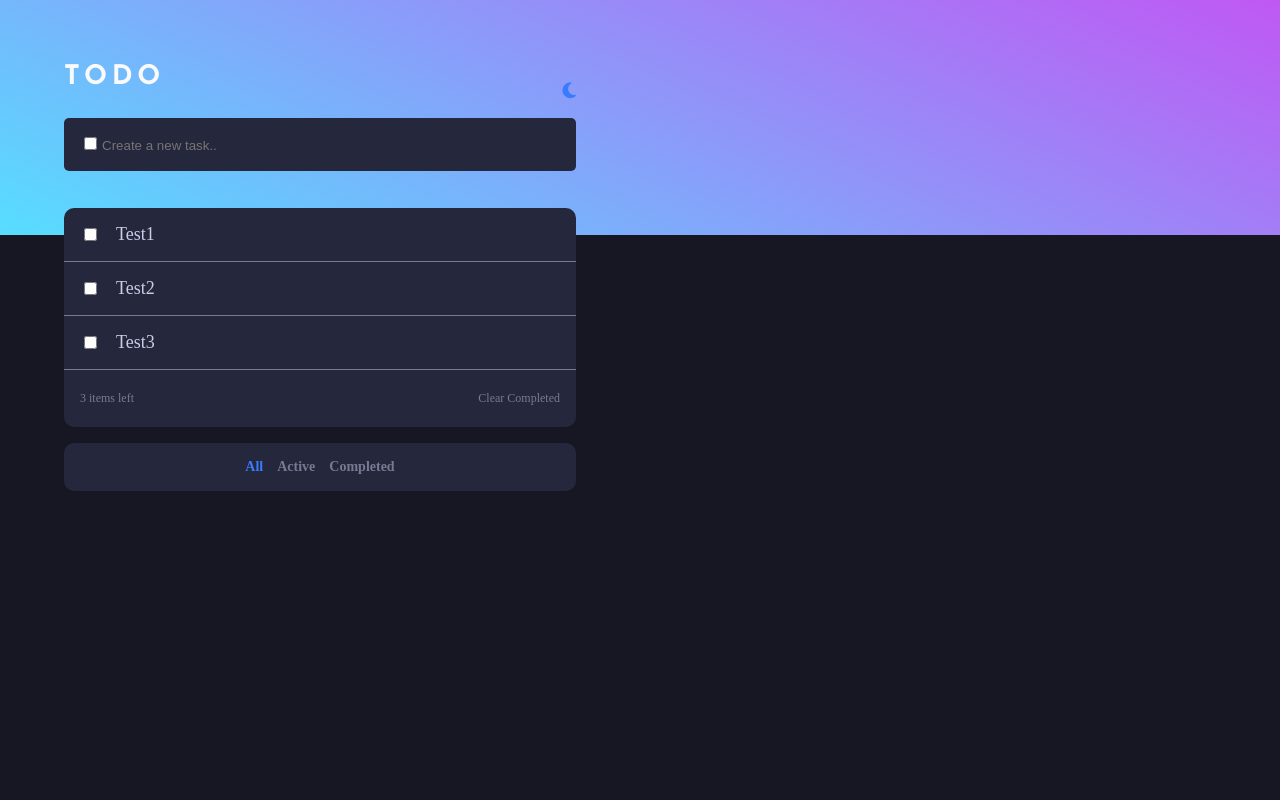
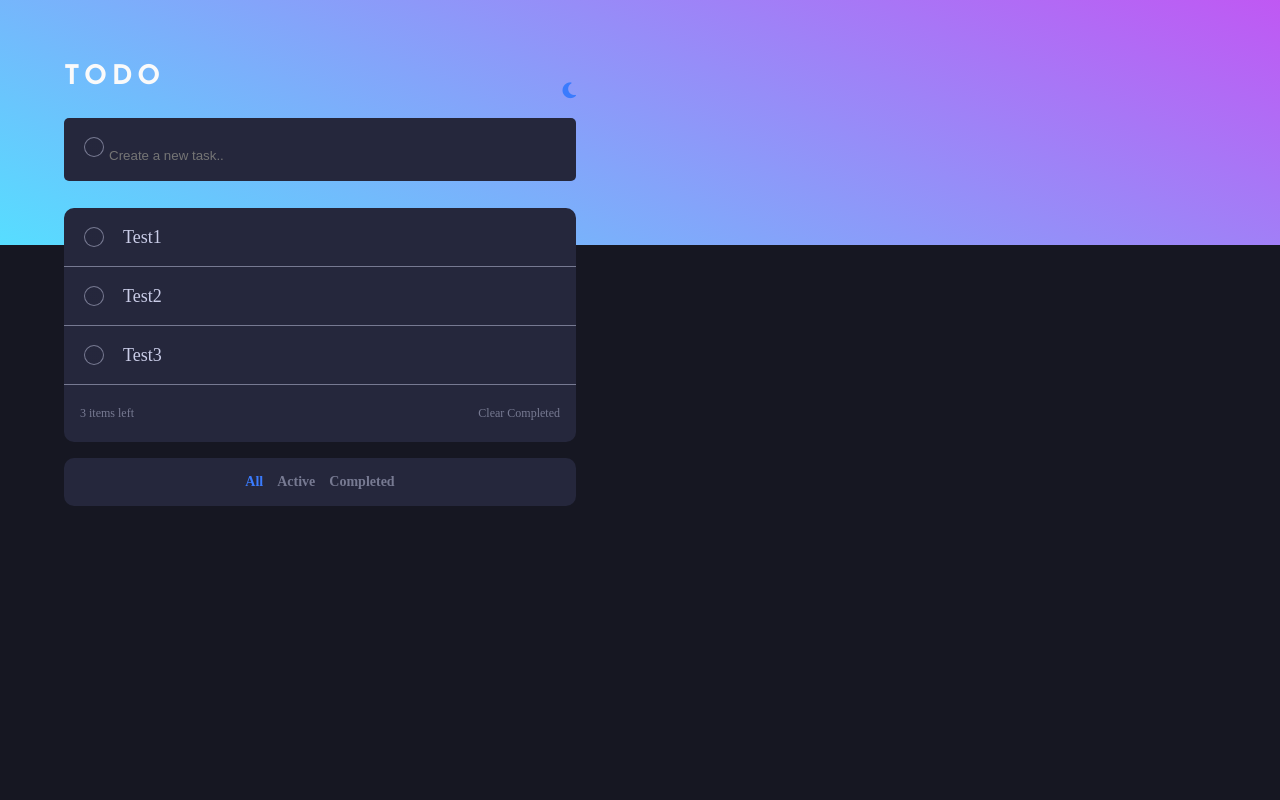
Before and after one commit to Utakato/better.meV2, a React (Create React App) app in the folder client/: page / in a window 1280 px wide. Shown: the top 800 px of the page. Built offline with nearby package versions, Linux system fonts and the light colour scheme.

Commit message:
Add custom checkbox style

```diff
--- a/client/src/components/Task/style.css
+++ b/client/src/components/Task/style.css
@@ -3,6 +3,7 @@
     padding: 1rem;
     display: flex;
     justify-content: space-between;
+    align-items: center;
     border-bottom: 1px solid var(--clr-secondary-text);
 }
 
@@ -37,3 +38,37 @@
     cursor:pointer;
     color: var(--clr-primary-text)
 }
+
+/* Checkbox Style */
+
+input[type=checkbox] {
+    -webkit-appearance: none;
+    position: relative;
+    padding: 9px;
+    border: double 1px transparent;
+    border-radius: 30px;
+    background-image: linear-gradient(var(--clr-primary-main), var(--clr-primary-main)),
+                      linear-gradient(var(--clr-secondary-text), var(--clr-secondary-text));
+    background-origin: border-box;
+    background-clip: padding-box, border-box;
+}
+
+input[type=checkbox]:hover {
+    background-image: linear-gradient(var(--clr-primary-main), var(--clr-primary-main)),
+                      var(--clr-check);
+    cursor: pointer;
+}
+
+input[type=checkbox]:checked {
+    background-image: var(--clr-check),
+                      var(--clr-check);
+}
+
+input[type=checkbox]:checked:after {
+    content: '\2714';
+	font-size: 12px;
+	position: absolute;
+	top: 0px;
+	left: 4px;
+	color: #FFF;
+}
```
Also changed, not shown: client/src/components/Task/index.jsx (line endings or trailing spaces).
